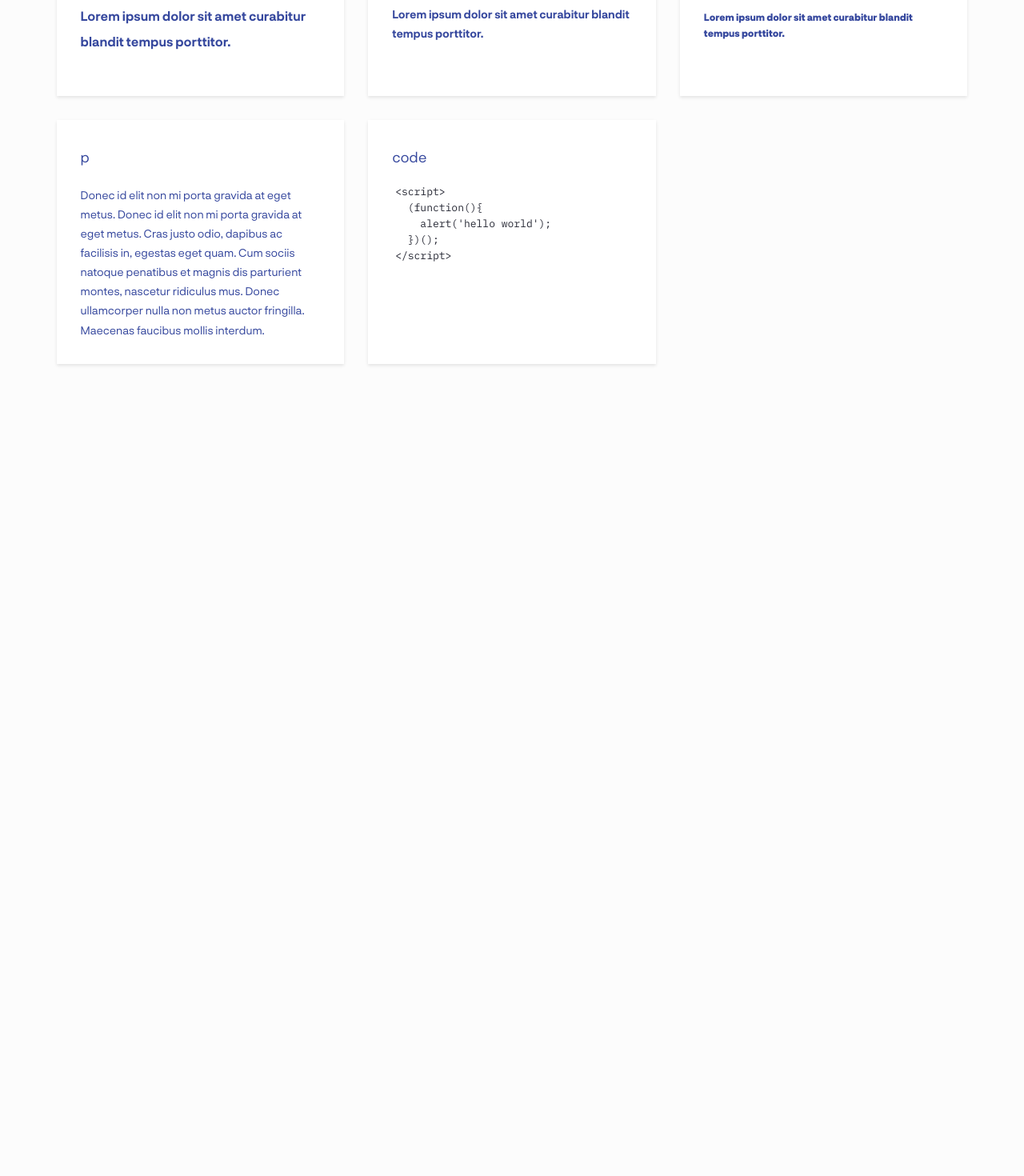
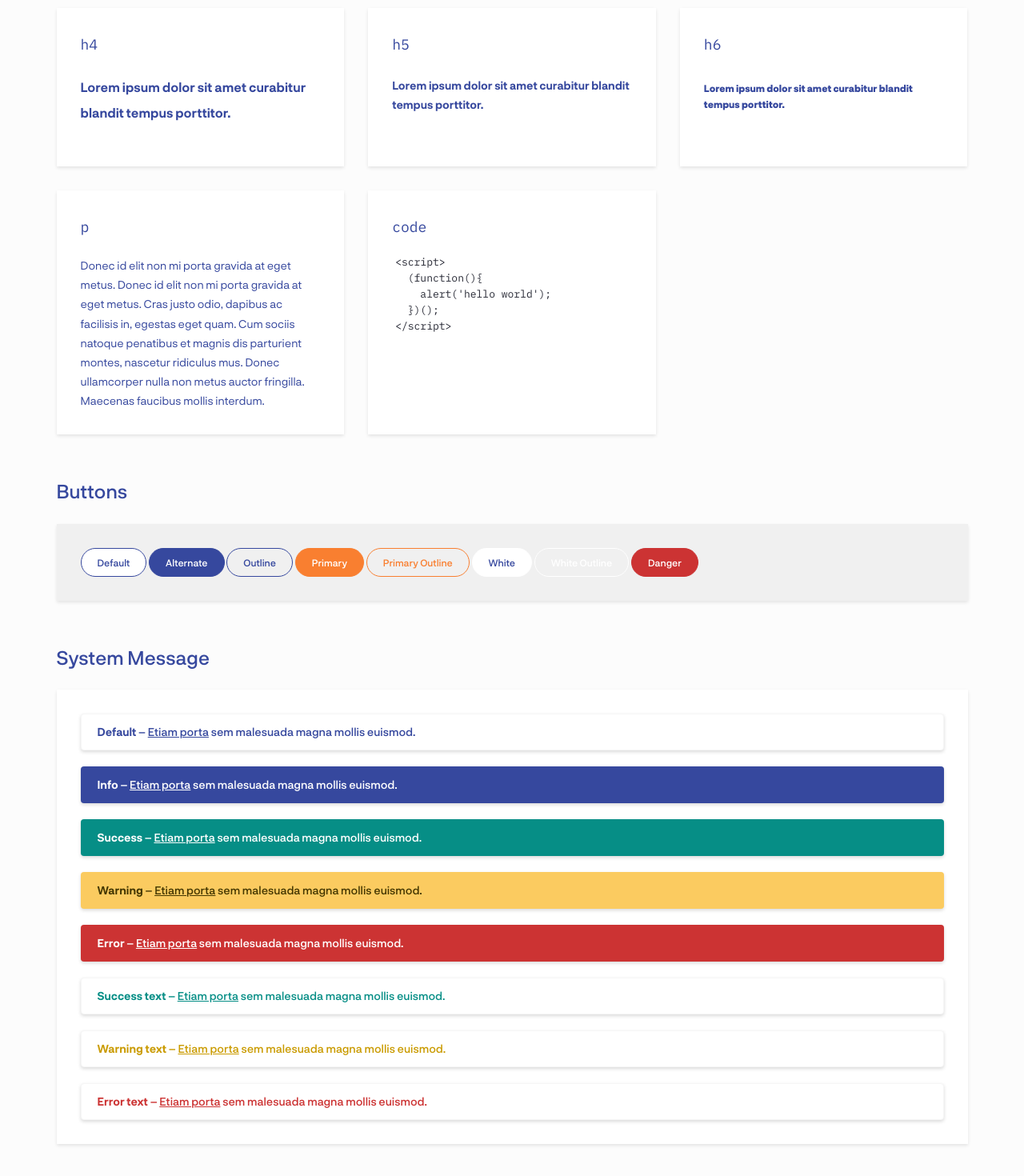
Before and after one commit to bdejesus/stardust, a React (Create React App) app: page / in a window 1280 px wide. Shown: the part 1024-2494 px from the top of the page at 80% size. Before the commit the page ends 1529 px from the top, so only its background shows below. Built offline with nearby package versions, Linux system fonts and the light colour scheme.

Commit message:
System message styles

```diff
--- a/package.json
+++ b/package.json
@@ -1,6 +1,6 @@
 {
   "name": "@askiggy/stardust",
-  "version": "0.1.0-alpha.15",
+  "version": "0.1.0-alpha.16",
   "description": "Iggy frontend component library and styleguide",
   "license": "UNLICENSED",
   "author": "Iggy <help@askiggy.com>",
--- a/src/App.js
+++ b/src/App.js
@@ -37,46 +37,46 @@ function App() {
 
         <div className='grid'>
           <div className='component'>
-            <h3>h1</h3>
+            <h3 className='text-element'>h1</h3>
             <h1>
               Lorem ipsum dolor sit amet curabitur blandit tempus porttitor.
             </h1>
           </div>
 
-          <div className='component'>
-            <h3>h2</h3>
+          <div className='element component'>
+            <h3 className='text-element'>h2</h3>
             <h2>
               Lorem ipsum dolor sit amet curabitur blandit tempus porttitor.
             </h2>
           </div>
 
-          <div className='component'>
-            <h3>h3</h3>
+          <div className='element component'>
+            <h3 className='text-element'>h3</h3>
             <h3>Lorem ipsum dolor sit amet curabitur blandit tempus porttitor.</h3>
           </div>
 
-          <div className='component'>
-            <h3>h4</h3>
+          <div className='element component'>
+            <h3 className='text-element'>h4</h3>
             <h4>Lorem ipsum dolor sit amet curabitur blandit tempus porttitor.</h4>
           </div>
 
-          <div className='component'>
-            <h3>h5</h3>
+          <div className='element component'>
+            <h3 className='text-element'>h5</h3>
             <h5>Lorem ipsum dolor sit amet curabitur blandit tempus porttitor.</h5>
           </div>
 
-          <div className='component'>
-            <h3>h6</h3>
+          <div className='element component'>
+            <h3 className='text-element'>h6</h3>
             <h6>Lorem ipsum dolor sit amet curabitur blandit tempus porttitor.</h6>
           </div>
 
-          <div className='component'>
-            <h3>p</h3>
+          <div className='element component'>
+            <h3 className='text-element'>p</h3>
             <p>Donec id elit non mi porta gravida at eget metus. Donec id elit non mi porta gravida at eget metus. Cras justo odio, dapibus ac facilisis in, egestas eget quam. Cum sociis natoque penatibus et magnis dis parturient montes, nascetur ridiculus mus. Donec ullamcorper nulla non metus auctor fringilla. Maecenas faucibus mollis interdum.</p>
           </div>
 
           <div className='component'>
-            <h3>code</h3>
+            <h3 className='text-element'>code</h3>
             <pre>
               <code>{code}</code>
             </pre>
@@ -84,6 +84,58 @@ function App() {
 
         </div>
       </div>
+
+      <div className='section buttons'>
+        <h2>Buttons</h2>
+        <div className='component' style={{ 'background-color': '#f0f0f0' }}>
+          <button type='button' className='button'>Default</button>&nbsp;
+          <button type='button' className='button btn-alt'>Alternate</button>&nbsp;
+          <button type='button' className='button btn-outline'>Outline</button>&nbsp;
+          <button type='button' className='button btn-primary'>Primary</button>&nbsp;
+          <button type='button' className='button btn-primary btn-outline'>Primary Outline</button>&nbsp;
+          <button type='button' className='button btn-white'>White</button>&nbsp;
+          <button type='button' className='button btn-white btn-outline'>White Outline</button>&nbsp;
+          <button type='button' className='button btn-alert'>Danger</button>
+        </div>
+      </div>
+
+      <div className='section system'>
+        <h2>System Message</h2>
+        <div className='component'>
+
+          <div className='system-message'>
+            <b>Default</b> – <a href='/'>Etiam porta</a> sem malesuada magna mollis euismod.
+          </div>
+
+          <div className='info system-message'>
+            <b>Info</b> – <a href='/'>Etiam porta</a> sem malesuada magna mollis euismod.
+          </div>
+
+          <div className='success system-message'>
+            <b>Success</b> – <a href='/'>Etiam porta</a> sem malesuada magna mollis euismod.
+          </div>
+
+          <div className='warning system-message'>
+            <b>Warning</b> – <a href='/'>Etiam porta</a> sem malesuada magna mollis euismod.
+          </div>
+
+          <div className='error system-message'>
+            <b>Error</b> – <a href='/'>Etiam porta</a> sem malesuada magna mollis euismod.
+          </div>
+
+          <div className='text-success system-message'>
+            <b>Success text</b> – <a href='/'>Etiam porta</a> sem malesuada magna mollis euismod.
+          </div>
+
+          <div className='text-warning system-message'>
+            <b>Warning text</b> – <a href='/'>Etiam porta</a> sem malesuada magna mollis euismod.
+          </div>
+
+          <div className='text-error system-message'>
+            <b>Error text</b> – <a href='/'>Etiam porta</a> sem malesuada magna mollis euismod.
+          </div>
+        </div>
+      </div>
     </div>
   );
 }
--- a/src/index.scss
+++ b/src/index.scss
@@ -28,3 +28,11 @@ body {
 .App {
   margin-bottom: $spacing-xl;
 }
+
+.text-element {
+  font-family: $font-stack-mono;
+}
+
+.section {
+  margin: $spacing-xl 0;
+}
--- a/src/styles/_buttons.scss
+++ b/src/styles/_buttons.scss
@@ -92,7 +92,7 @@ a.btn-primary,
 
   &:focus {
     border-color: $brand-secondary-dark;
-    box-shadow: inset 0 0 0 1px $brand-secondary-dark;
+    outline: 2px solid $brand-secondary-dark;
   }
 }
 
@@ -203,6 +203,7 @@ a.btn-primary,
 .btn-alert {
   background-color: $system-error;
   border-color: $system-error;
+  color: #fff;
 
   &:link,
   &:visited {
@@ -238,14 +239,6 @@ a.btn-primary,
   padding: 0 $spacing-sm;
 }
 
-@media (max-width: $screen-xl) {
-  button,
-  .button {
-    padding-left: $spacing-lg;
-    padding-right: $spacing-lg;
-  }
-}
-
 @media (max-width: $screen-md) {
   button,
   .button {
--- a/src/styles/_fonts.scss
+++ b/src/styles/_fonts.scss
@@ -1,47 +1,47 @@
 @font-face {
-  font-display: swap;
+  font-display: fallback;
   font-family: 'NeurialGrotesk';
   font-weight: 100;
   src: url('../fonts/neurial-grotesk/NeurialGrotesk-Light.otf');
 }
 
 @font-face {
-  font-display: swap;
+  font-display: fallback;
   font-family: 'NeurialGrotesk';
   font-weight: 400;
   src: url('../fonts/neurial-grotesk/NeurialGrotesk-Regular.otf');
 }
 
 @font-face {
-  font-display: swap;
+  font-display: fallback;
   font-family: 'NeurialGrotesk';
   font-weight: 500;
   src: url('../fonts/neurial-grotesk/NeurialGrotesk-Medium.otf');
 }
 
 @font-face {
-  font-display: swap;
+  font-display: fallback;
   font-family: 'NeurialGrotesk';
   font-weight: 600;
   src: url('../fonts/neurial-grotesk/NeurialGrotesk-Bold.otf');
 }
 
 @font-face {
-  font-display: swap;
+  font-display: fallback;
   font-family: 'NeurialGrotesk';
   font-weight: 700;
   src: url('../fonts/neurial-grotesk/NeurialGrotesk-Extrabold.otf');
 }
 
 @font-face {
-  font-display: swap;
+  font-display: fallback;
   font-family: 'IBMPlexMono';
   font-weight: 400;
   src: url('../fonts/ibm-plex-mono/IBMPlexMono-Regular.ttf');
 }
 
 @font-face {
-  font-display: swap;
+  font-display: fallback;
   font-family: 'IBMPlexMono';
   font-weight: 500;
   src: url('../fonts/ibm-plex-mono/IBMPlexMono-Medium.ttf');
--- a/src/styles/_system.scss
+++ b/src/styles/_system.scss
@@ -1,12 +1,63 @@
+@import 'variables';
+
 .system-message {
-  background-color: rgba(0, 0, 0, 0.15);
-  border-radius: $border-radius-base;
-  color: #333;
+  background-color: #fff;
+  border-radius: $border-radius-sm;
+  border: 1px solid #f6f6f6;
+  box-shadow: 0 2px 4px rgba(0,0,0,0.15);
+  color: $brand-primary;
+  font-weight: 500;
+  line-height: $line-height-sm;
   margin: $spacing-base 0;
-  padding: $spacing-base;
+  padding: $spacing-sm $spacing-base;
+
+
+  &:first-child {
+    margin-top: 0;
+  }
+
+  &:last-child {
+    margin-bottom: 0;
+  }
+
+  &.info {
+    background-color: $brand-primary;
+    border-color: transparent;
+    color: #fff;
+  }
+
+  &.success {
+    background-color: $system-success;
+    border-color: transparent;
+    color: #fff;
+  }
+
+  &.warning {
+    background-color: $system-warning;
+    border-color: transparent;
+    color: #443700;
+  }
 
   &.error {
-    background-color: rgba(200, 0, 0, 0.15);
-    color: rgba(200, 0, 0, 1);
+    background-color: $system-error;
+    border-color: transparent;
+    color: #fff;
+  }
+
+  a {
+    color: currentColor;
+    text-decoration: underline;
   }
 }
+
+.text-success {
+  color: $system-success;
+}
+
+.text-warning {
+  color: #CA9B00;
+}
+
+.text-error {
+  color: $system-error;
+}
--- a/src/styles/_variables.scss
+++ b/src/styles/_variables.scss
@@ -33,7 +33,7 @@ $system-info-bg: #e5e7ee;
 $system-success: $brand-green;
 $system-success-bg: #cde8e7;
 $system-success-bg-light: rgba(6, 142, 134, 0.1);
-$system-warning: #8b7133;
+$system-warning: $brand-yellow;
 $system-warning-bg: #fdedca;
 $system-error: $brand-red;
 $system-error-bg: #f4d6d6;
```
